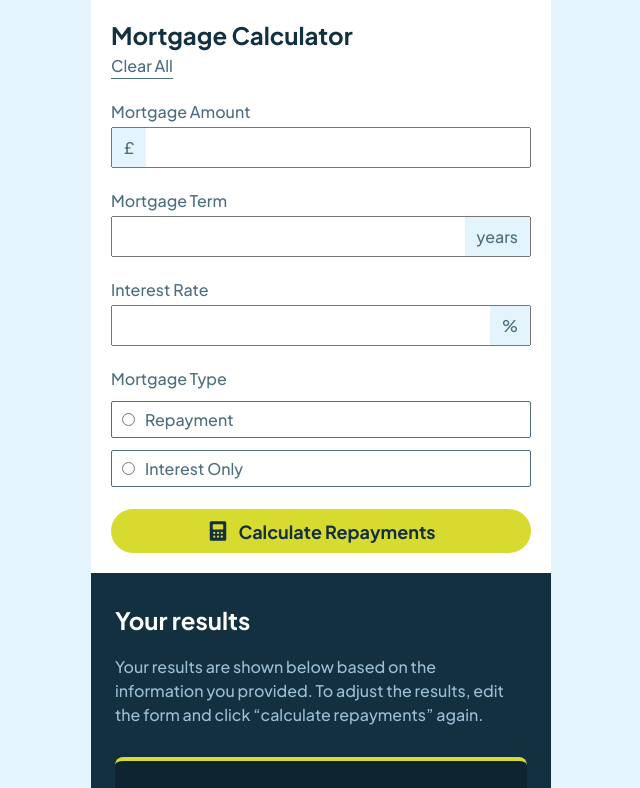
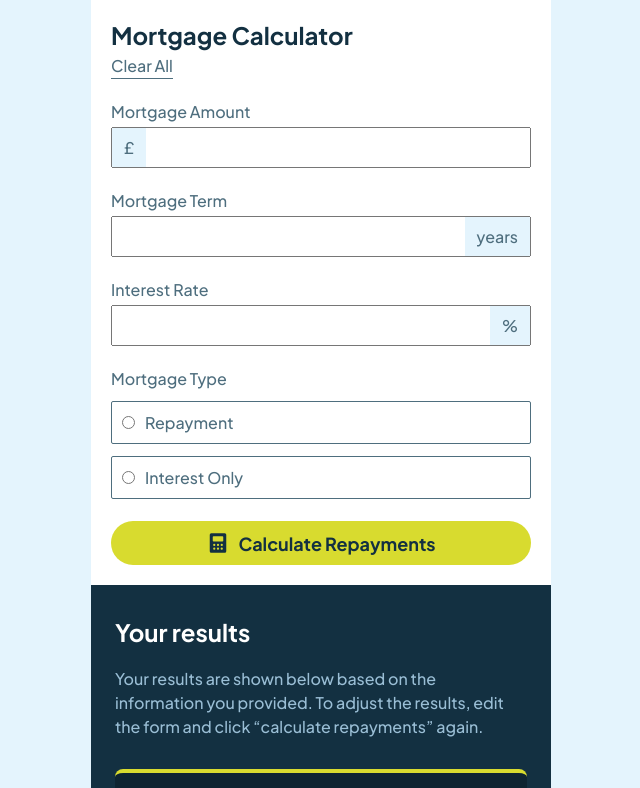
Before and after one commit to anetakasprzak/fm-mortgage-repayment-calculator, a React (Vite) app: page / in a window 1280 px wide. Shown: the top 788 px of the page, without its empty margins (319-959 px from the left). Built offline with nearby package versions, Linux system fonts and the light colour scheme.

Commit message:
fix inputs styles

```diff
--- a/src/App.styled.ts
+++ b/src/App.styled.ts
@@ -163,10 +163,17 @@ export const RepaymentInputBox = styled.div`
   gap: 1rem;
   border: 1px solid #4e6e7e;
   border-radius: 0.2rem;
-  padding: 0.7rem 1rem;
+  padding: 1rem;
+
+  &:has(input:checked) {
+    border: 1px solid #d8db2f;
+    background-color: rgba(216, 219, 47, 0.15);
+  }
 `;
 
-export const InputRepayment = styled.input``;
+export const InputRepayment = styled.input`
+  accent-color: #4e6e7e;
+`;
 
 export const RepaymentText = styled.span``;
 
@@ -175,10 +182,17 @@ export const InterestInputBox = styled.div`
   gap: 1rem;
   border: 1px solid #4e6e7e;
   border-radius: 0.2rem;
-  padding: 0.7rem 1rem;
+  padding: 1rem;
+
+  &:has(input:checked) {
+    border: 1px solid #d8db2f;
+    background-color: rgba(216, 219, 47, 0.15);
+  }
 `;
 
-export const InputInterest = styled.input``;
+export const InputInterest = styled.input`
+  accent-color: #4e6e7e;
+`;
 
 export const InterestText = styled.span``;
 
```
